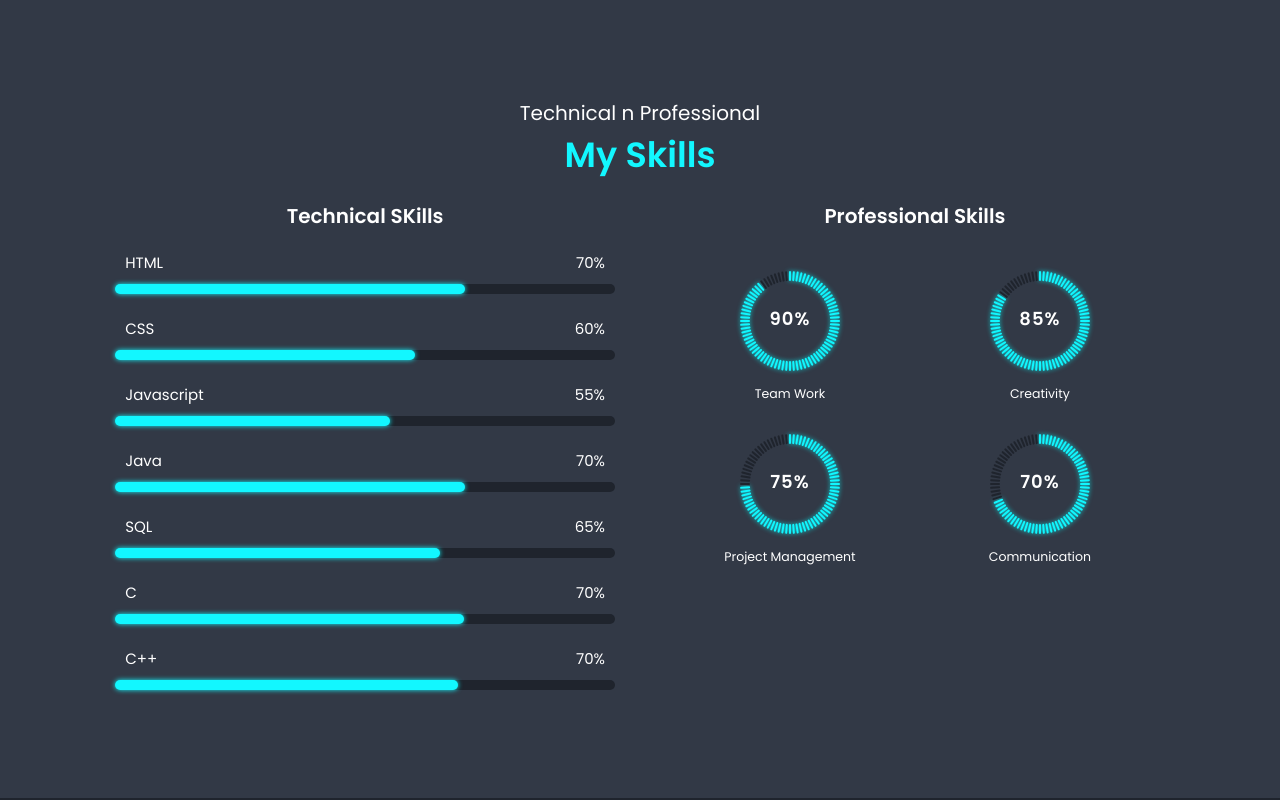
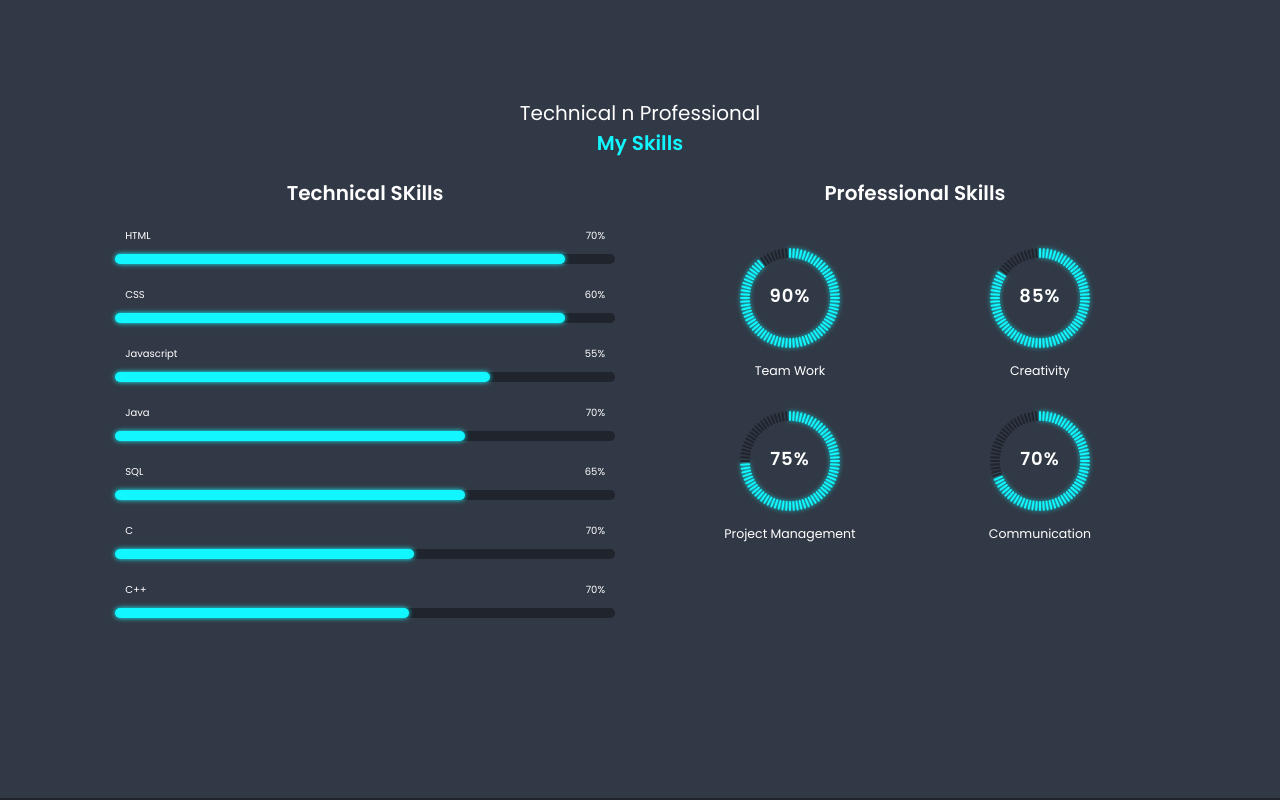
Before and after one commit to venkteshsha/my_portfolio_Website, a plain HTML site: page index.html in a window 1280 px wide. Shown: the part 2640-3440 px from the top of the page. Drawn offline with nearby package versions, Linux system fonts and the light colour scheme; some packages are replaced by stand-ins of ours; a script that the page names is missing.

Commit message:
Update style.css

```diff
--- a/style.css
+++ b/style.css
@@ -154,6 +154,7 @@ header.sticky{
 .home-content h3:nth-of-type(2){
     margin-bottom: 2rem;
 }
+
 .change-text{
     font-size: 1.5rem;
     font-weight: 600;
@@ -183,7 +184,6 @@ header.sticky{
 .change-text h3 .word .letter.behind{
         transform: rotateX(-90deg);
 }
-
 
 span{
     color: var(--main-color);
@@ -273,7 +273,6 @@ span{
     font-size: 1.6rem;
     margin: 2rem 0 3rem;
 }
-
 .services h2{
     margin-bottom: 5rem;
 }
@@ -330,9 +329,6 @@ span{
 .skill-bar{
     margin-bottom: 2.3rem;
 }
-.info p{
-    font-size: 1.5rem;
-}
 
 .main-text h2{
     font-size: var(--normal-font);
@@ -371,18 +367,18 @@ span{
 }
 
 .skill-bar .bar .ap{
-    width:70% ;
+    width:90% ;
     animation: ap 2s;
 }
 
 
 .skill-bar .bar .ai{
-    width: 60% ;
+    width: 90% ;
     animation: ai 3s;
 }
 
 .skill-bar .bar .app{
-    width:55% ;
+    width: 75% ;
     animation: app 4s;
 }
 
@@ -392,17 +388,17 @@ span{
 }
 
 .skill-bar .bar .ax{
-    width: 65% ;
+    width: 70% ;
     animation: ax 6s;
 }
 
 .skill-bar .bar .f{
-    width: 70% ;
+    width: 60% ;
     animation: f 7s;
 }
 
 .skill-bar .bar .cd{
-    width: 70% ;
+    width: 60% ;
     animation: cd 8s;
 }
 
@@ -411,14 +407,6 @@ span{
     text-align: center;
     margin-bottom: 2rem;
     color: var(--hover-color);
-
-}
-.main-text h2{
-    width: 100%;
-    text-align: center;
-    margin-bottom: 2rem;
-    color: var(--hover-color);
-   font-size: 3.5rem;
 }
 /* skill right*/
 .professional{
@@ -562,6 +550,7 @@ span{
 .port-content h3{
     font-size: 1.5rem;
     font-weight: 600;
+    margin-bottom: 29px;
 }
 
 .port-content p{
@@ -579,7 +568,6 @@ span{
     height: 50px;
     border: 1px solid var(--hover-color);
     outline: 2px solid#fff;
-    margin-top: 2rem;
 
 }
 
@@ -685,13 +673,14 @@ footer a i{
 }
 
 
+
 /*keyframes */
 @keyframes ap{
     0%{
         width:0%;
     }
     100%{
-        width: 70%;
+        width: 90%;
     }
 }
 
@@ -700,7 +689,7 @@ footer a i{
         width:0%;
     }
     100%{
-        width: 60%;
+        width: 90%;
     }
 }
 
@@ -709,7 +698,7 @@ footer a i{
         width:0%;
     }
     100%{
-        width: 55%;
+        width: 75%;
     }
 }
 
@@ -727,7 +716,7 @@ footer a i{
         width:0%;
     }
     100%{
-        width: 65%;
+        width: 70%;
     }
 }
 
@@ -736,7 +725,7 @@ footer a i{
         width:0%;
     }
     100%{
-        width: 70%;
+        width: 60%;
     }
 }
 
@@ -745,7 +734,7 @@ footer a i{
         width:0%;
     }
     100%{
-        width: 70%;
+        width: 60%;
     }
 }
 
@@ -760,7 +749,6 @@ footer a i{
     }
 
 }
-
 
 
 @media (max-width:1124px)
```
